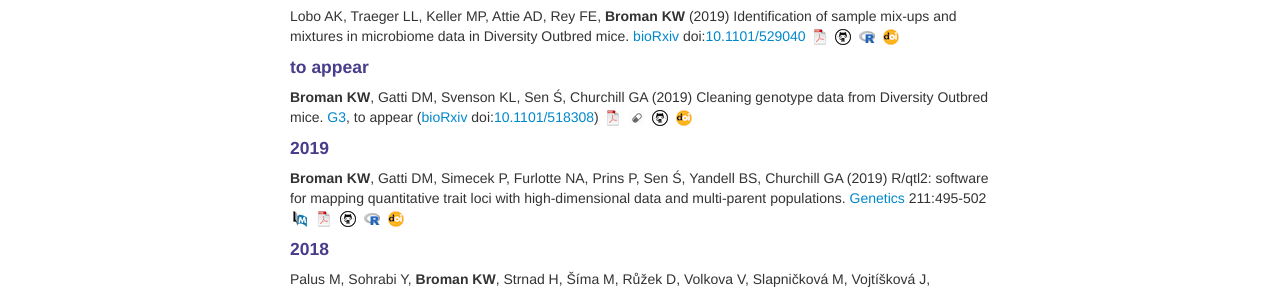
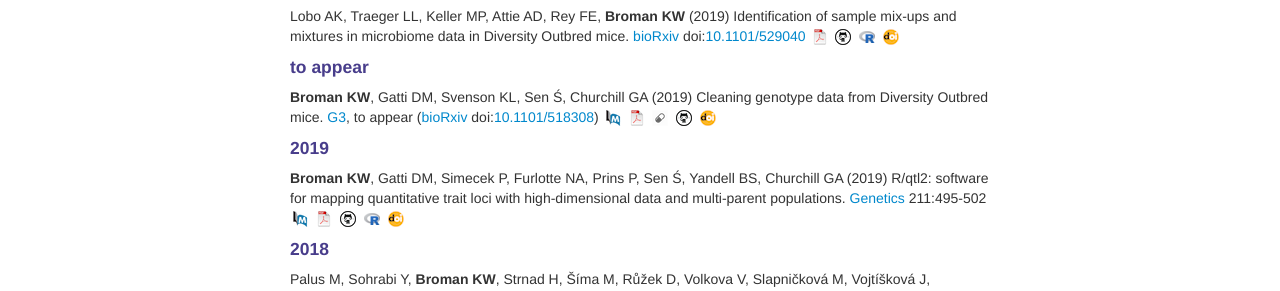
Before and after one commit to kbroman/kbroman.github.io, a Jekyll site: the page built from pages/pubs.md, in a window 1280 px wide. Shown: the part 421-712 px from the top of the page. Built offline with Jekyll 4.4.1, drawn with Linux system fonts in a browser that asks for light colours.

Commit message:
pages/pubs: Add PubMed link for mpp diagnostics paper

```diff
--- a/pages/pubs.md
+++ b/pages/pubs.md
@@ -55,6 +55,7 @@ Diversity Outbred mice.
 Cleaning genotype data from Diversity Outbred mice.
 [G3](http://g3journal.org), to appear
 ([bioRxiv](https://www.biorxiv.org/) doi:[10.1101/518308](https://doi.org/10.1101/518308))
+[![PubMed](icons16/pubmed-icon.png)](https://www.ncbi.nlm.nih.gov/pubmed/30877082)
 [![pdf](icons16/pdf-icon.png)](https://www.biostat.wisc.edu/~kbroman/publications/mpp_diag.pdf)
 [![supporting info](icons16/supp-icon.png)](https://doi.org/10.25387/g3.7848395)
 [![GitHub](icons16/github-icon.png)](https://github.com/kbroman/Paper_MPPdiag)
```
